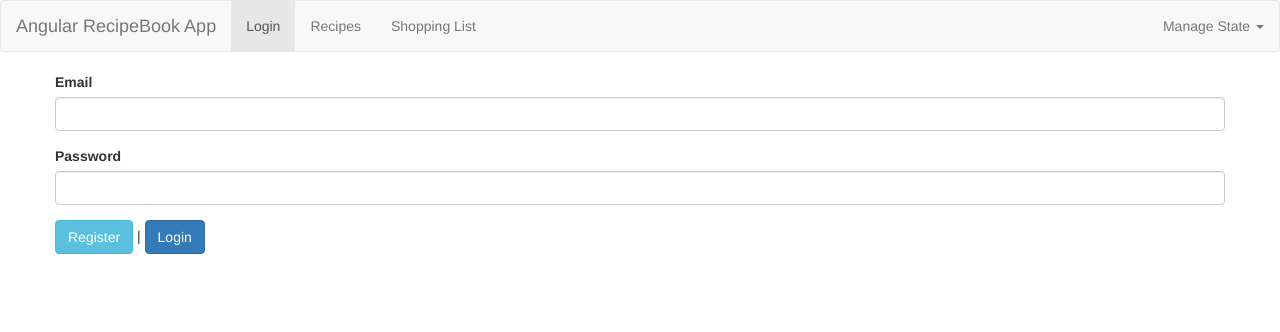
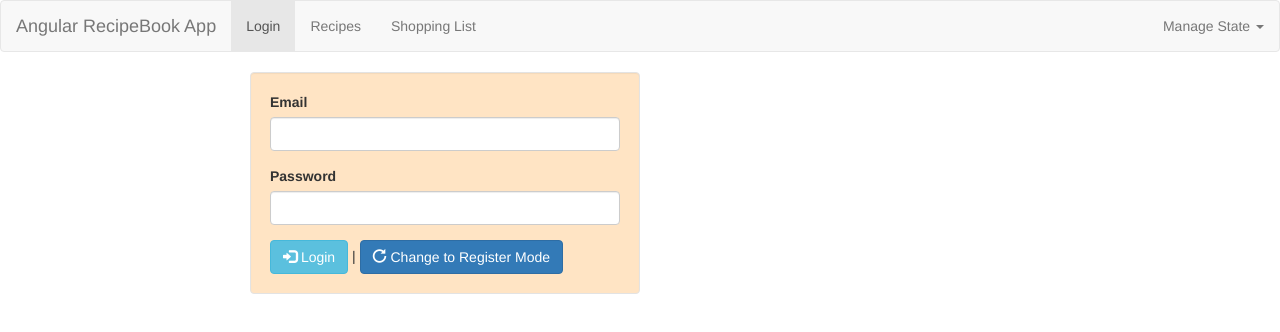
Before and after one commit to latimercaleb/Angular-Recipe-Book, an Angular app in the folder Recipe-Book/: page /login in a window 1280 px wide. Shown: the top 332 px of the page. Built offline with nearby package versions, Linux system fonts and the light colour scheme.

Commit message:
Adjusting template and buttons

```diff
--- a/Recipe-Book/src/app/auth/auth.component.css
+++ b/Recipe-Book/src/app/auth/auth.component.css
@@ -0,0 +1,3 @@
+.bisque-bg{
+    background-color: bisque;
+}
--- a/Recipe-Book/src/app/auth/auth.component.html
+++ b/Recipe-Book/src/app/auth/auth.component.html
@@ -1,18 +1,30 @@
 <!-- Build login page, needs styling-->
 <div class='row'>
-  <div clas='col-xs-12 col-md-6-offset-3'>
+  <div class='col-md-4 col-md-offset-2 well bisque-bg'>
     <form>
       <div class='form-group'>
         <label for='email'>Email</label>
-        <input type='email' id='email' class='form-control'/>
+        <input type='email'
+               id='email'
+               class='form-control'/>
       </div>
       <div class='form-group'>
         <label for='password'>Password</label>
-        <input type='password' id='password' class='form-control'/>
+        <input type='password'
+               id='password'
+               class='form-control'/>
       </div>
       <div>
-        <button class='btn btn-info'>Register</button> |
-        <button class='btn btn-primary'>Login</button>
+        <button class='btn btn-info' type='submit'>
+          <span class='glyphicon'
+                [ngClass]="{'glyphicon-pencil': loginSelected==false,
+                            'glyphicon-log-in': loginSelected}"></span>
+            {{loginSelected ? 'Login' : 'Register'}}
+        </button> |
+        <button class='btn btn-primary' (click)='swapMode()' type='button'>
+          <span class='glyphicon glyphicon-repeat'></span>
+          {{loginSelected ? 'Change to Register Mode' : 'Change to Login Mode'}}
+        </button>
       </div>
     </form>
   </div>
--- a/Recipe-Book/src/app/auth/auth.component.ts
+++ b/Recipe-Book/src/app/auth/auth.component.ts
@@ -6,8 +6,15 @@ import { Component, OnInit } from '@angular/core';
   styleUrls: ['./auth.component.css']
 })
 export class AuthComponent implements OnInit {
+  loginSelected: boolean;
 
-  constructor() { }
+  constructor() {
+    this.loginSelected = true; // Login page is set by defaul
+   }
+
+   swapMode(){
+     this.loginSelected = !this.loginSelected;
+   }
 
   ngOnInit() {
   }
```
